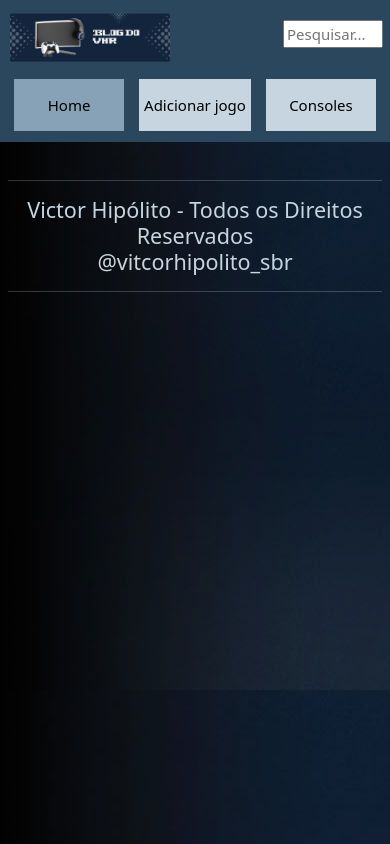
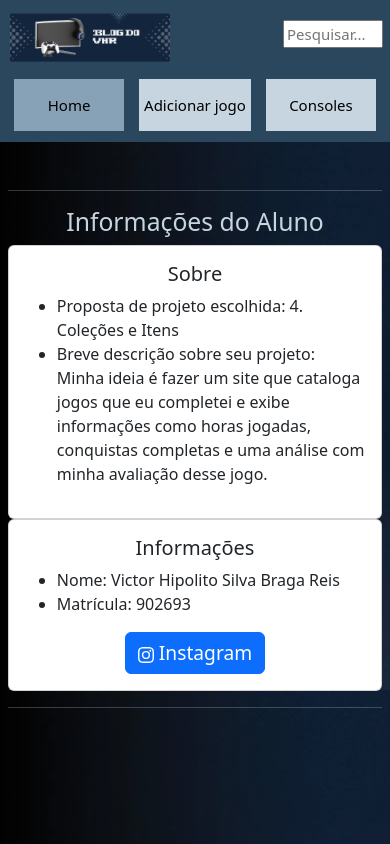
Before and after one commit to victorhipolito/TP1-DIW, a plain HTML site: page public/detalhes.html in a window 390 px wide. Drawn offline with nearby package versions, Linux system fonts and the light colour scheme.

Commit message:
Página detalhes pronta - Revisão

```diff
--- a/public/detalhes.html
+++ b/public/detalhes.html
@@ -27,13 +27,43 @@
 
         </article>
         <article id="analise">
-
             <div></div>
         </article>
         </div>
         <hr>
         <footer>
-            <h4>Victor Hipólito - Todos os Direitos Reservados<br>@vitcorhipolito_sbr</h4>
+            <h2>Informações do Aluno</h2>
+            <div class="row">
+            <div class="col-sm-6">
+                <div class="card">
+                <div class="card-body">
+                    <h5 class="card-title">Sobre</h5>
+                    <ul style="text-align: left;">
+                        <li>Proposta de projeto escolhida: 4. Coleções e Itens</li>
+                        <li>Breve descrição sobre seu projeto: Minha ideia é fazer um site que cataloga jogos que eu completei e exibe informações como horas jogadas, conquistas completas e uma análise com minha avaliação desse jogo.</li>
+                    </ul>
+                </div>
+                </div>
+            </div>
+            <div class="col-sm-6">
+                <div class="card">
+                <div class="card-body">
+                    <h5 class="card-title">Informações</h5>
+                    <ul style="text-align: left;">
+                        <li>Nome: Victor Hipolito Silva Braga Reis</li>
+                        <li>Matrícula: 902693</li>
+                    </ul>
+                    <a href="https://www.instagram.com/victorhipolito_sbr/" class="btn btn-primary">
+                        <svg xmlns="http://www.w3.org/2000/svg" width="16" height="16" fill="currentColor" class="bi bi-instagram" viewBox="0 0 16 16">
+                        <path d="M8 0C5.829 0 5.556.01 4.703.048 3.85.088 3.269.222 2.76.42a3.9 3.9 0 0 0-1.417.923A3.9 3.9 0 0 0 .42 2.76C.222 3.268.087 3.85.048 4.7.01 5.555 0 5.827 0 8.001c0 2.172.01 2.444.048 3.297.04.852.174 1.433.372 1.942.205.526.478.972.923 1.417.444.445.89.719 1.416.923.51.198 1.09.333 1.942.372C5.555 15.99 5.827 16 8 16s2.444-.01 3.298-.048c.851-.04 1.434-.174 1.943-.372a3.9 3.9 0 0 0 1.416-.923c.445-.445.718-.891.923-1.417.197-.509.332-1.09.372-1.942C15.99 10.445 16 10.173 16 8s-.01-2.445-.048-3.299c-.04-.851-.175-1.433-.372-1.941a3.9 3.9 0 0 0-.923-1.417A3.9 3.9 0 0 0 13.24.42c-.51-.198-1.092-.333-1.943-.372C10.443.01 10.172 0 7.998 0zm-.717 1.442h.718c2.136 0 2.389.007 3.232.046.78.035 1.204.166 1.486.275.373.145.64.319.92.599s.453.546.598.92c.11.281.24.705.275 1.485.039.843.047 1.096.047 3.231s-.008 2.389-.047 3.232c-.035.78-.166 1.203-.275 1.485a2.5 2.5 0 0 1-.599.919c-.28.28-.546.453-.92.598-.28.11-.704.24-1.485.276-.843.038-1.096.047-3.232.047s-2.39-.009-3.233-.047c-.78-.036-1.203-.166-1.485-.276a2.5 2.5 0 0 1-.92-.598 2.5 2.5 0 0 1-.6-.92c-.109-.281-.24-.705-.275-1.485-.038-.843-.046-1.096-.046-3.233s.008-2.388.046-3.231c.036-.78.166-1.204.276-1.486.145-.373.319-.64.599-.92s.546-.453.92-.598c.282-.11.705-.24 1.485-.276.738-.034 1.024-.044 2.515-.045zm4.988 1.328a.96.96 0 1 0 0 1.92.96.96 0 0 0 0-1.92m-4.27 1.122a4.109 4.109 0 1 0 0 8.217 4.109 4.109 0 0 0 0-8.217m0 1.441a2.667 2.667 0 1 1 0 5.334 2.667 2.667 0 0 1 0-5.334"/></svg>
+                        Instagram
+                        </a>
+
+
+                </div>
+                </div>
+            </div>
+            </div>
         </footer>
         <hr>
     </main>
--- a/public/styles.css
+++ b/public/styles.css
@@ -124,7 +124,7 @@ img {
     font-size: x-large;
     margin-left: 30px;
     justify-content: left;
-    max-width: 50%;
+    max-width: 70%;
 }
 
 
@@ -251,14 +251,23 @@ img {
     /*Parte Principal*/
     .parte-principal {
         position: relative;
-        top: 130px;
+        top: 140px;
     }
 
     .parte-principal p {
         margin: 5px;
     }
 
+    .tercos {
+        display: flex;
+        flex-direction: column;
+    }
 
-
+    #analise {
+    font-size: x-large;
+    margin-left: 0px;
+    justify-content: left;
+    max-width: 100%;
+}
 
 }
```
